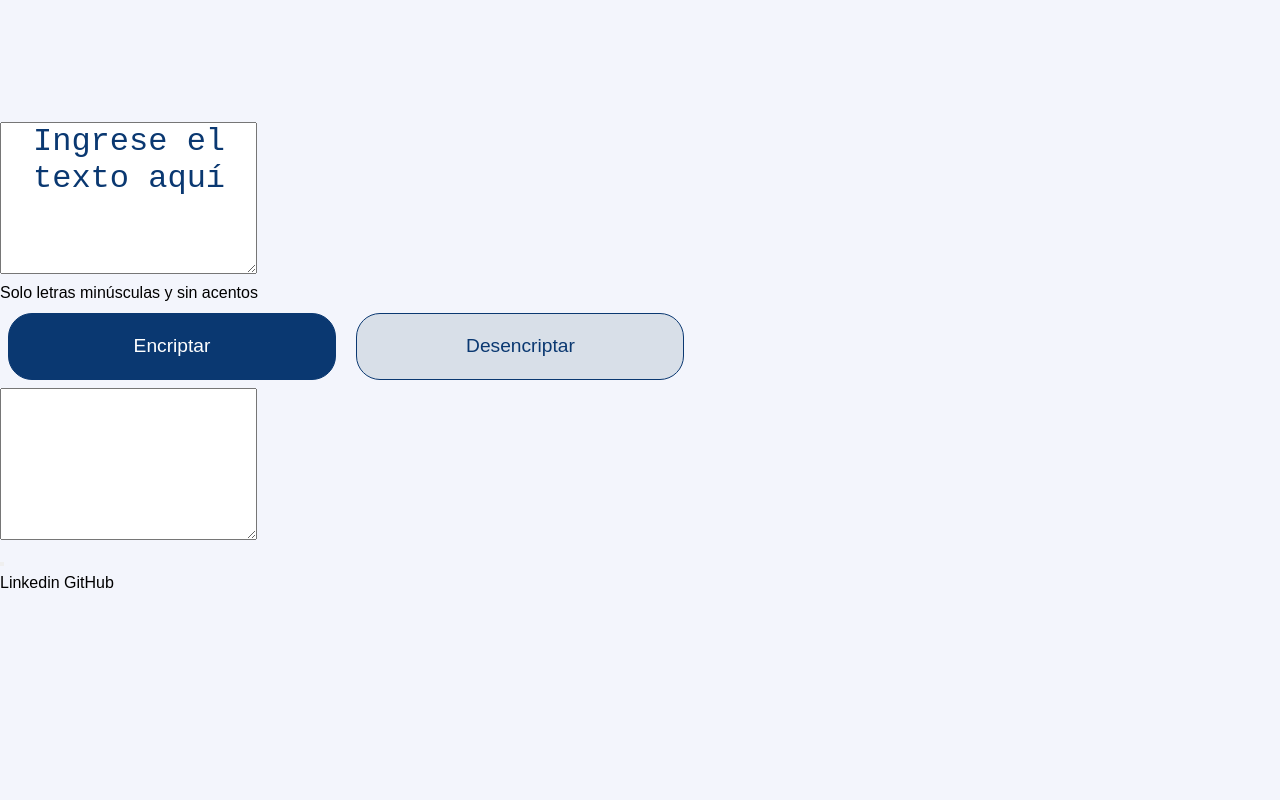
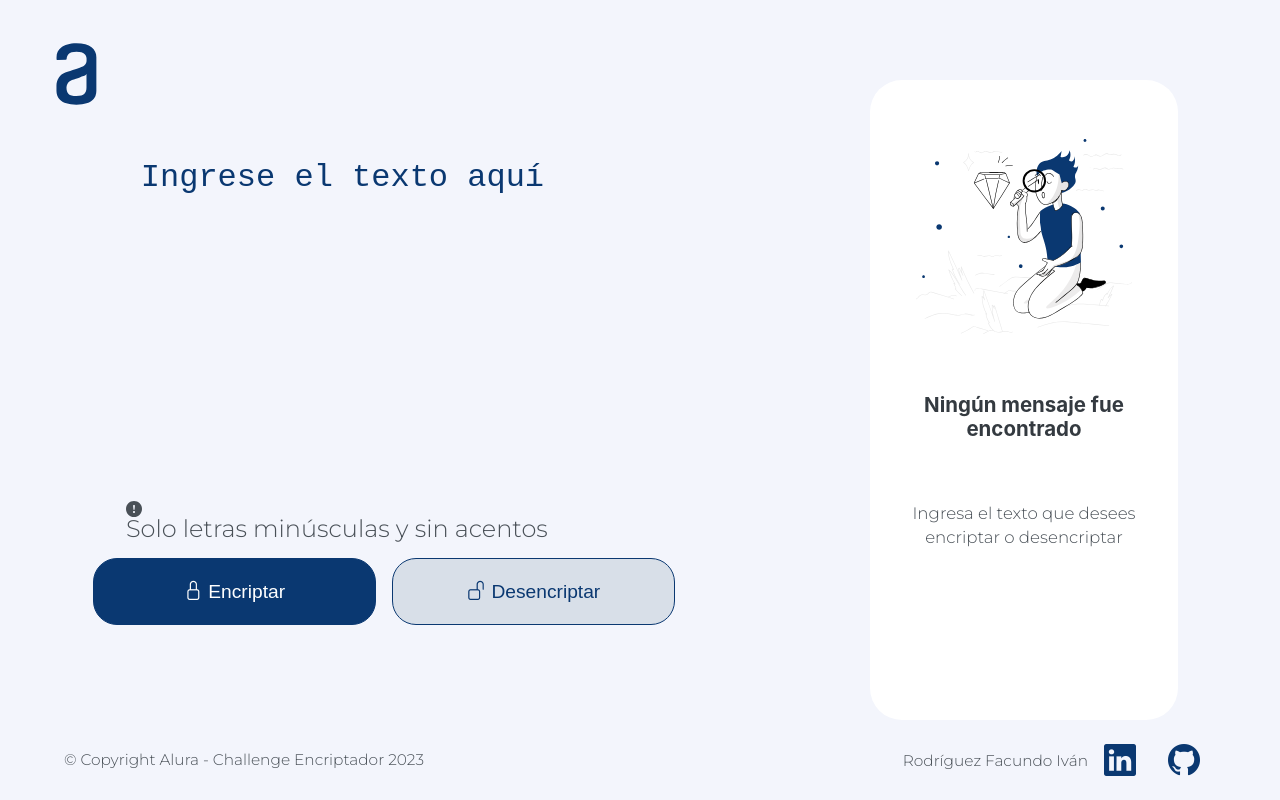
Before and after one commit to firodrigz/ChallengeEncriptador, a plain HTML site: page index.html in a window 1280 px wide. Drawn offline with nearby package versions, Linux system fonts and the light colour scheme; files that its build step writes are made by us from their sources.

Commit message:
index desktop mode

```diff
--- a/css/style.css
+++ b/css/style.css
@@ -53,7 +53,7 @@ html {
     align-items: center;
   }
   /* Contenedor para ingreso de texto */
-  .container-input {
+  .ingreso {
     padding: 6%;
     width: 60%;
     height: 80vh;
@@ -63,7 +63,7 @@ html {
     align-items: center;
   }
 
-  .input-text {
+  .mensaje-ingreso {
     width: 100%;
     height: 70%;
     background-color: #f3f5fc;
@@ -80,7 +80,7 @@ html {
     padding-left: 2rem;
   }
 
-  .input-text:focus {
+  .mensaje-ingreso:focus {
     outline: none;
   }
 
@@ -94,6 +94,7 @@ html {
     font-size: 1.5rem;
     padding-left: 8%;
   }
+
 
   .btn-encriptar {
     background-color: #0a3871;
@@ -137,7 +138,7 @@ html {
     -moz-box-shadow: 12px 10px 32px 0px rgba(0, 0, 0, 0.75);
   }
   /* Contenedor Mensaje Encriptado/Desencriptado */
-  .container-output {
+  .resultado {
     width: 100%;
     height: 80vh;
     display: flex;
@@ -191,7 +192,7 @@ html {
     align-items: center;
   }
 
-  .output-text {
+  .muestra-resultado {
     width: 90%;
     height: 60vh;
     background-color: #ffffff;
@@ -233,7 +234,7 @@ html {
     display: none;
   }
 
-  .buttons {
+  .botones {
     width: 100%;
     padding: 0.5rem;
     display: flex;
--- a/index.html
+++ b/index.html
@@ -3,36 +3,57 @@
     <head>
         <meta charset="UTF-8">
         <meta name="viewport" content="width=device-width, initial-scale=1.0">
-    <link rel="stylesheet" href="./style.css">
+        <link rel="stylesheet" href="css/style.css">
+        <link rel="preconnect" href="https://fonts.googleapis.com">
+        <link rel="preconnect" href="https://fonts.gstatic.com" crossorigin>
+        <link href="https://fonts.googleapis.com/css2?family=Montserrat:wght@300&display=swap" rel="stylesheet">
+        <link rel="stylesheet" href="https://cdn.jsdelivr.net/npm/bootstrap-icons@1.10.5/font/bootstrap-icons.css">
         <title>Challenge Encriptador</title>
     </head>
+
     <body>
-    <header>
-        <div class="logo"><a href="images/top.png"></a></div>
+        <div class="container">
+            <header class="header-container">
+                <img class="logo" src="images/logo.svg" alt="Logo Alura" />
             </header>
-    <main>
-        <section class="ingreso">
-            <textarea name="mensaje-ingreso" placeholder="Ingrese el texto aquí" id="" cols="30" rows="10"></textarea>
-            <div>
-                <h2>Solo letras minúsculas y sin acentos</h2>
-                <button class="btn-encriptar">Encriptar</button>
-                <button class="btn-desencriptar">Desencriptar</button>
+
+            <main class="main-container">
+                <section class="ingreso"> <!--class="container-input"-->
+                    <textarea name="mensaje-ingreso" class="mensaje-ingreso" placeholder="Ingrese el texto aquí" cols="30" rows="10" required autofocus></textarea>
+                    <div class="informacion">
+                        <h6><img src="images/exclamation.svg" alt="icon"/> Solo letras minúsculas y sin acentos</h6>
+                    </div>
+                    <div class="botones"> <!--class="buttons"-->
+                        <button class="btn-encriptar" onclick="btnEncriptar()"><i class="bi bi-lock"></i> Encriptar</button>
+                        <button class="btn-desencriptar" onclick="btnDesencriptar()"><i class="bi bi-unlock"></i> Desencriptar</button>
                     </div>
                 </section>
                 <section class="resultado">
-            <textarea name="" id="" cols="30" rows="10"></textarea>
-            <div>
-                <button></button>
+                    <article class="output-initial" id="output-initial">
+                        <img class="muñeco" src="images/personaje.svg" alt="Muñeco" />
+                        <p class="mensaje-inicial">Ningún mensaje fue encontrado</p>
+                        <span class="insert-text"> Ingresa el texto que desees encriptar o desencriptar </span>
+                    </article>
+                    <article class="output-result disable" id="output-result">
+                        <textarea name="muestra" class="muestra-resultado" cols="30" rows="10"></textarea>
+                        <div class="copiar">
+                            <button class="btn-copiar" onclick="copiar()"><i class="bi bi-clipboard-check"></i> Copiar</button>
                         </div>
+                    </article>
                 </section>
             </main>
-    <footer>
-        <a href="http://"></a> Linkedin
-        <a href="http://"></a> GitHub
+
+            <footer class="footer-container">
+                <div class="copyright">
+                    <h3>&copy; Copyright Alura - Challenge Encriptador 2023</h3>
+                    <div class="contact">
+                    <h3>Rodríguez Facundo Iván</h3>
+                    <a class="icono" href="https://www.linkedin.com/in/rodriguez-facundo-ivan/" target="_blank"><i class="bi bi-linkedin"></i></a>
+                    <a class="icono" href="https://github.com/firodrigz" target="_blank"><i class="bi bi-github"></i></a>
+                    </div>
+                </div>
             </footer>
-
+        </div>
     <script src="./script.js"></script>
-
-
     </body>
 </html>
```
Lines whose indentation alone changed are shown as unchanged.
